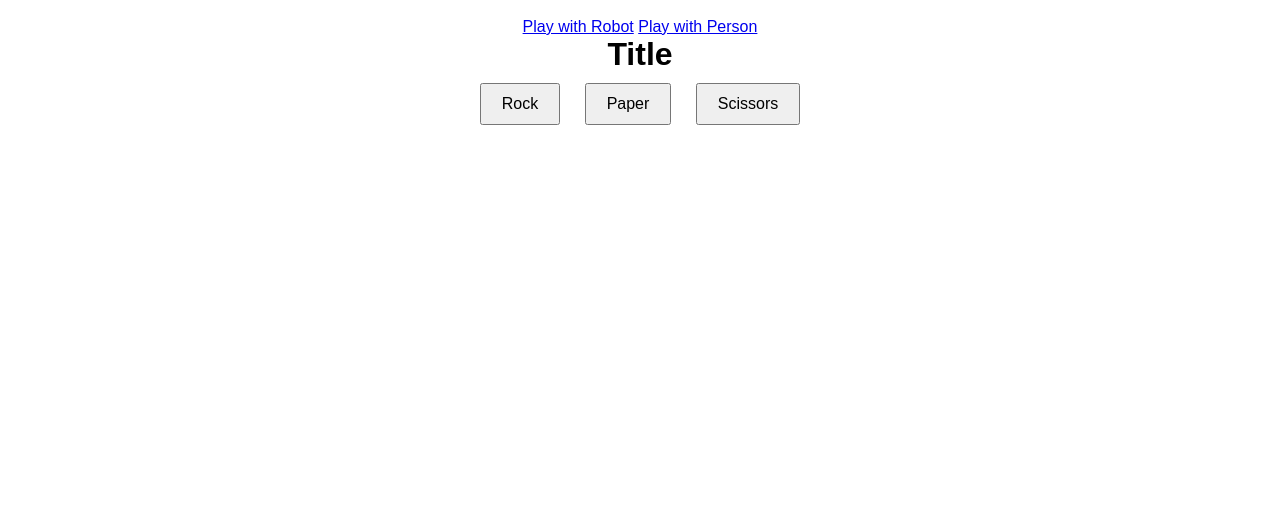
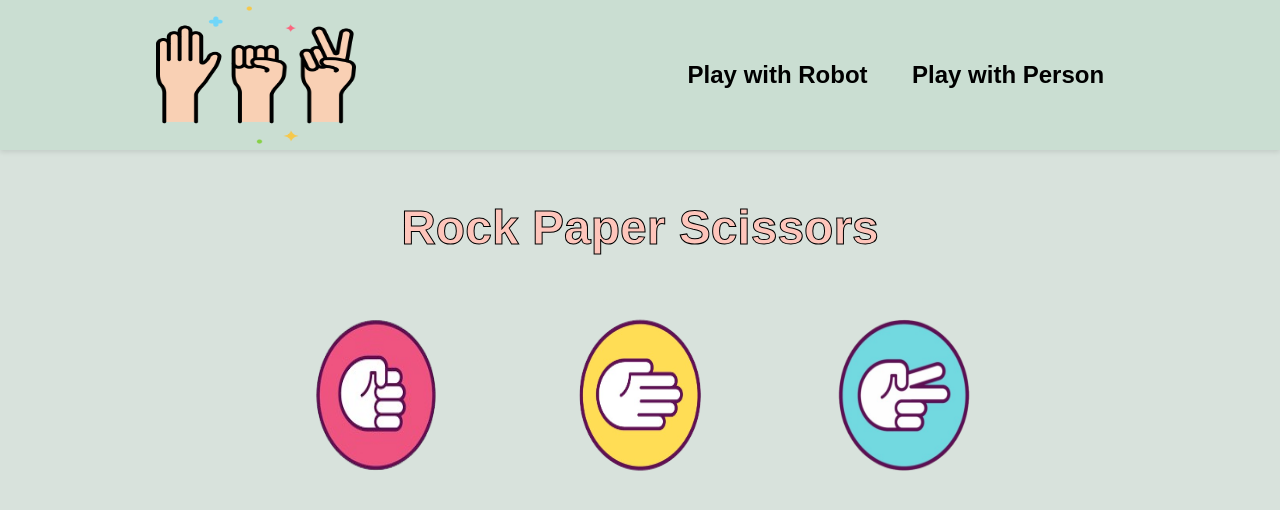
Before and after one commit to AnhelinaRom/Rock_Paper_Scissors, a plain HTML site: page html_pages/index.html in a window 1280 px wide. Both pictures are taken after a click on the link "Play with Robot". Drawn offline with Linux system fonts and the light colour scheme.

Commit message:
Style header and modified js file to be able to play with other person. Can decied to play with computer or a person through the header and they are both functional

```diff
--- a/css_pages/index.css
+++ b/css_pages/index.css
@@ -4,12 +4,53 @@
 }
 
 body {
+    background-color: #D8E2DC;
     font-family: Arial, sans-serif;
     text-align: center;
 }
 
-button {
-    margin: 10px;
-    padding: 10px 20px;
-    font-size: 16px;
+header{
+    background-color: #caded2;
+    display: flex;
+    justify-content: space-around;
+    align-items: center;
+
+    margin-bottom: 50px;
+    box-shadow: 0 2px 5px rgba(0, 0, 0, 0.1);
 }
+#logo{
+    width: 200px;
+    height: 150px;
+}
+a{
+    color: black;
+    text-decoration: none;
+    font-weight: 700;
+    font-size: 18pt;
+    margin: 0px 20px;
+
+    transition: color 0.3s, font-size 0.3s;
+}
+
+a:hover {
+    -webkit-text-stroke: 1px black;
+    color: #FFE5D9;
+    font-size: 24pt;
+    background-color: #E8E8E4;
+    border-radius: 5px;
+}
+
+
+h1{
+    -webkit-text-stroke: 1px black;
+    font-size: 36pt;
+    color: #FEC5BB;
+}
+
+#gameSection {
+    margin-top: 50px;
+}
+img{
+    width: 260px;
+    height: 180px;
+}
--- a/html_pages/index.html
+++ b/html_pages/index.html
@@ -8,7 +8,7 @@
 </head>
 <body>
     <header>
-        <img id="logo" href="">
+        <img src="../images/logo_rps.png" id="logo" />
         <nav>
             <a href="#" id="play_with_robot">Play with Robot</a>
             <a href="#" id="play_with_person">Play with Person</a>
@@ -16,17 +16,20 @@
     </header>
 
     <main>
-        <h1>Title</h1>
+        <h1>Rock Paper Scissors</h1>
 
-        <section>
-            <button id="rock">Rock</button>
-            <button id="paper">Paper</button>
-            <button id="scissors">Scissors</button>
+        <section id="gameSection" style="display: none;">
+            <img src="../images/rock.png" id="rock" />
+            <img src="../images/paper.png" id="paper" />
+            <img src="../images/scissors.png" id="scissors" />
+        </section>
+
+        <section id="resultSection">
+            <div id="resultDisplay"></div>
         </section>
     </main>
     <footer></footer>
 
-
     <script src="../js_pages/index.js"></script>
 </body>
 </html>
--- a/js_pages/index.js
+++ b/js_pages/index.js
@@ -1,36 +1,67 @@
 document.addEventListener('DOMContentLoaded', () => {
-    // Get elements or create to use later
     const rock = document.getElementById("rock");
     const paper = document.getElementById("paper");
     const scissors = document.getElementById("scissors");
+    const resultDisplay = document.getElementById('resultDisplay');
+    const gameSection = document.getElementById('gameSection');
+    const playWithRobotButton = document.getElementById('play_with_robot');
+    const playWithPersonButton = document.getElementById('play_with_person');
 
-    // All functions go here
+    // Functions
     function getComputerChoice() {
         const choices = ['Rock', 'Paper', 'Scissors'];
         const randomIndex = Math.floor(Math.random() * choices.length);
         return choices[randomIndex];
     }
-    function DeterminWinnerWithComputer(buttonText) {
-        const computerChoice = getComputerChoice();
 
-        console.log(`You clicked: ${buttonText}`);
-        console.log(`Computer chose: ${computerChoice}`);
-
-        if (buttonText === computerChoice) {
-            console.log(`Both are the winners`);
+    function determineWinner(playerChoice, opponentChoice) {
+        if (playerChoice === opponentChoice) {
+            return `Both chose ${playerChoice}. It's a tie!`;
         } else if (
-            (buttonText === 'Rock' && computerChoice === 'Paper') ||
-            (buttonText === 'Paper' && computerChoice === 'Scissors') ||
-            (buttonText === 'Scissors' && computerChoice === 'Rock')
+            (playerChoice === 'Rock' && opponentChoice === 'Paper') ||
+            (playerChoice === 'Paper' && opponentChoice === 'Scissors') ||
+            (playerChoice === 'Scissors' && opponentChoice === 'Rock')
         ) {
-            console.log(`Computer is a winner`);
+            return `Opponent chose ${opponentChoice}. You lose!`;
         } else {
-            console.log(`You are a winner`);
+            return `Opponent chose ${opponentChoice}. You win!`;
         }
     }
 
-    // EventListeners, Output, The end result to display
-    rock.addEventListener('click', () => DeterminWinnerWithComputer(rock.textContent));
-    paper.addEventListener('click', () => DeterminWinnerWithComputer(paper.textContent));
-    scissors.addEventListener('click', () => DeterminWinnerWithComputer(scissors.textContent));
+    // Event Listeners for Game Mode
+    playWithRobotButton.addEventListener('click', () => {
+        currentMode = 'robot';
+        gameSection.style.display = 'block';
+    });
+
+    playWithPersonButton.addEventListener('click', () => {
+        currentMode = 'person';
+        gameSection.style.display = 'block';
+    });
+
+    // Event Listeners for Player Choices
+    const playerChoices = { player1: '', player2: '' };
+
+    const handleChoice = (choice) => {
+        if (currentMode === 'robot') {
+            const computerChoice = getComputerChoice();
+            const result = determineWinner(choice, computerChoice);
+            resultDisplay.textContent = result;
+        } else if (currentMode === 'person') {
+            if (!playerChoices.player1) {
+                playerChoices.player1 = choice; // First player chooses
+                resultDisplay.textContent = `Player 1 chose. Waiting for Player 2 to chose`;
+            } else {
+                playerChoices.player2 = choice; // Second player chooses
+                const result = determineWinner(playerChoices.player1, playerChoices.player2);
+                resultDisplay.textContent = result;
+                playerChoices.player1 = ''; // Reset for next game
+                playerChoices.player2 = ''; // Reset for next game
+            }
+        }
+    };
+
+    rock.addEventListener('click', () => handleChoice('Rock'));
+    paper.addEventListener('click', () => handleChoice('Paper'));
+    scissors.addEventListener('click', () => handleChoice('Scissors'));
 });
```
Also changed, not shown: images/color_palette.jpg (added), images/logo_rps.png (added), images/paper.png (added), images/rock.png (added), images/scissors.png (added).
